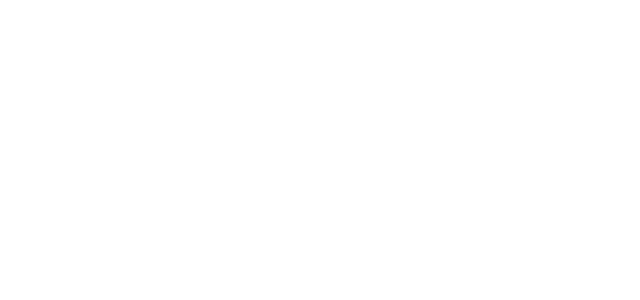
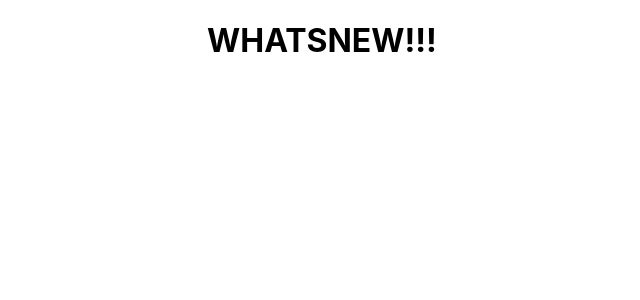
Before and after one commit to Johnathan238/Hacker-News, a React (Create React App) app in the folder hack-news/: page / in a window 1280 px wide. Shown: the top 300 px of the page, without its empty margins (318-958 px from the left). Built offline with nearby package versions, Linux system fonts and the light colour scheme.

Commit message:
Making the Routes in App

```diff
--- a/hack-news/src/App.js
+++ b/hack-news/src/App.js
@@ -1,10 +1,16 @@
 import React from 'react'
+import { Switch, Route, Redirect } from 'react-router-dom'
+import HacknewsList from './containers/HacknewsList'
 import './App.css';
 
 function App() {
   return (
     <div className="App">
-
+      <Switch>
+        <Route path={"/"} exact component={HacknewsList}/>
+        <Route path={"/hacknews/:hacknews"} exact component={HacknewsList}/>
+        <Redirect to={"/"} />
+      </Switch>
     </div>
   );
 }
--- /dev/null
+++ b/hack-news/src/containers/HacknewsList.jsx
@@ -0,0 +1,11 @@
+import React from 'react'
+
+const HacknewsList = () => {
+    return (
+        <div>
+            <h1>WHATSNEW!!!</h1>
+        </div>
+    );
+}
+
+export default HacknewsList
```
Also changed, not shown: hack-news/src/containers/News.jsx (added, +11 -0 lines).
